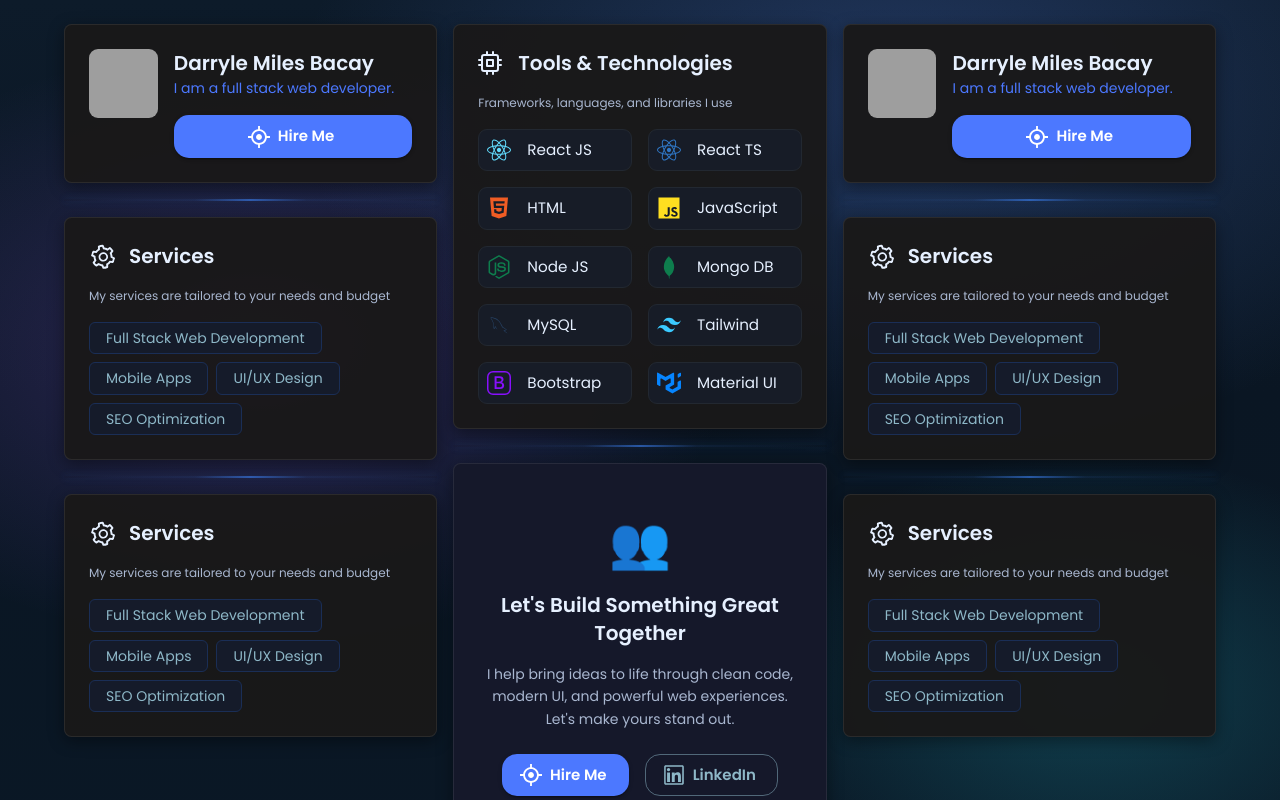
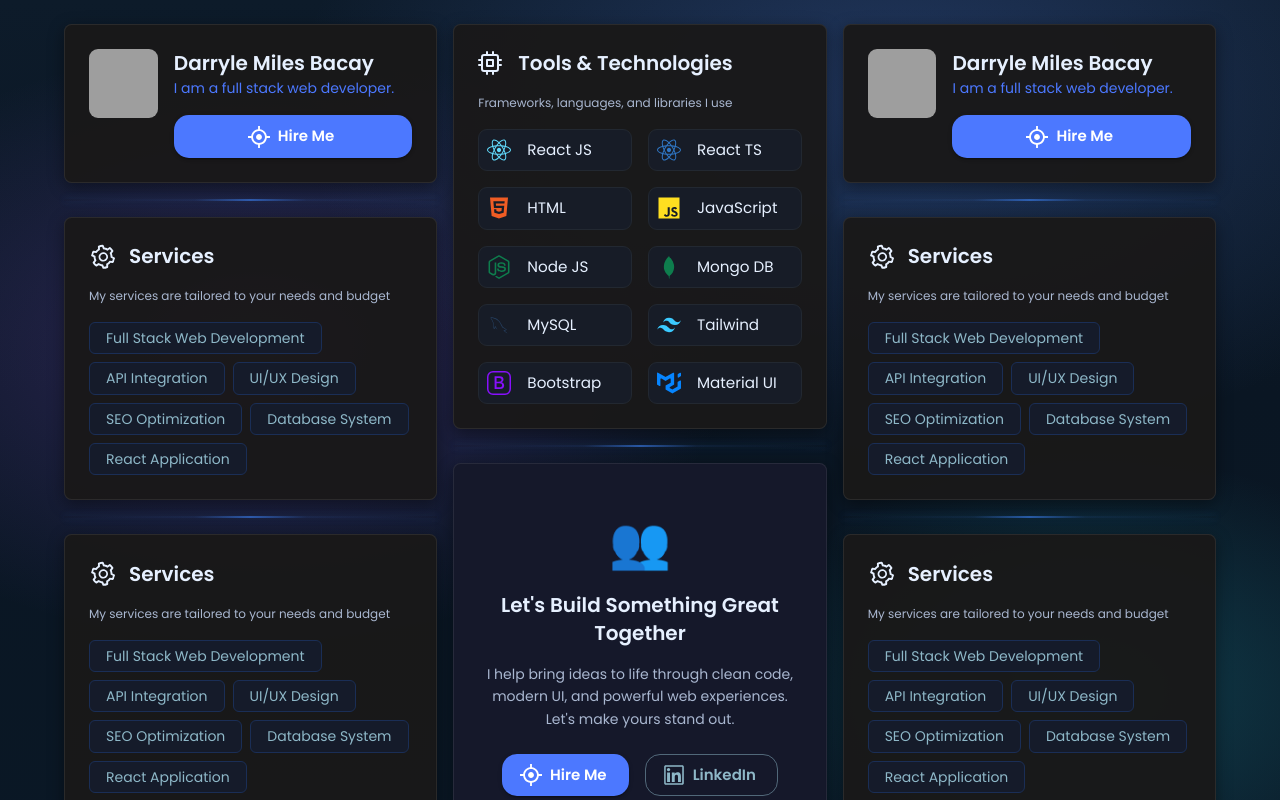
Before and after one commit to darrylemiles/portfolio, a React (Vite) app in the folder client/: page / in a window 1280 px wide. Shown: the top 800 px of the page. Built offline with nearby package versions, Linux system fonts and the light colour scheme; grey boxes are pictures that could not be loaded.

Commit message:
fix: update services list in Services component for accuracy

```diff
--- a/client/src/sections/home/Services.tsx
+++ b/client/src/sections/home/Services.tsx
@@ -8,9 +8,11 @@ import { Box } from '@mui/material'
 const Services: React.FC = () => {
   const services = [
     'Full Stack Web Development',
-    'Mobile Apps',
+    'API Integration',
     'UI/UX Design',
-    'SEO Optimization'
+    'SEO Optimization',
+    'Database System',
+    'React Application',
   ]
 
   return (
```
